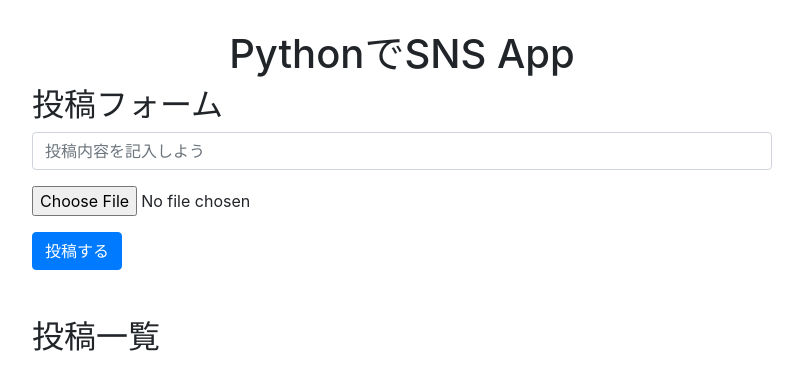
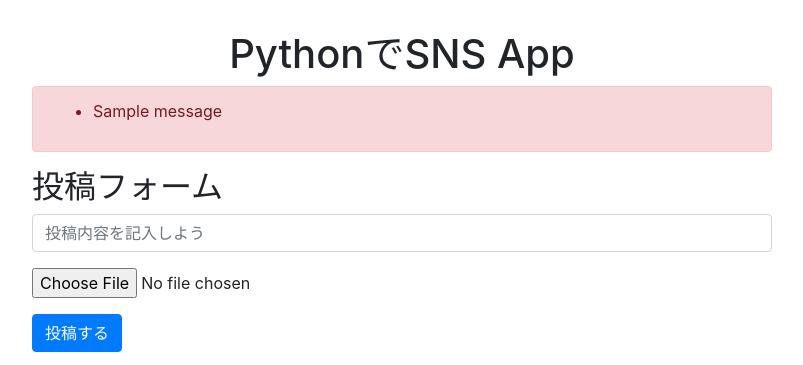
Before and after one commit to dh-python/03-sns-app, a Flask app: page / in a window 1280 px wide. Shown: the top 365 px of the page, without its empty margins (238-1041 px from the left). Run offline with Flask 2, Linux system fonts and the light colour scheme; one stand-in notice (Sample message) is shown; data that the repository does not hold is empty; some libraries are stand-ins or nearby versions.

Commit message:
Revert "Remove error handlings."
This reverts commit 7e325019f0478fca876e843d63aa8fe69541da45.

```diff
--- a/templates/index.html
+++ b/templates/index.html
@@ -17,6 +17,19 @@
 
       <!--サイトタイトル-->
       <h1>PythonでSNS App</h1>
+
+      <!--エラー表示 -->
+      {% with messages = get_flashed_messages() %}
+        {% if messages %}
+          <div class="alert alert-danger">
+            <ul class=flashes>
+            {% for message in messages %}
+              <li>{{ message }}</li>
+            {% endfor %}
+            </ul>
+        </div>
+        {% endif %}
+      {% endwith %}
 
       <!--投稿フォーム-->
       <div class="form">
```
